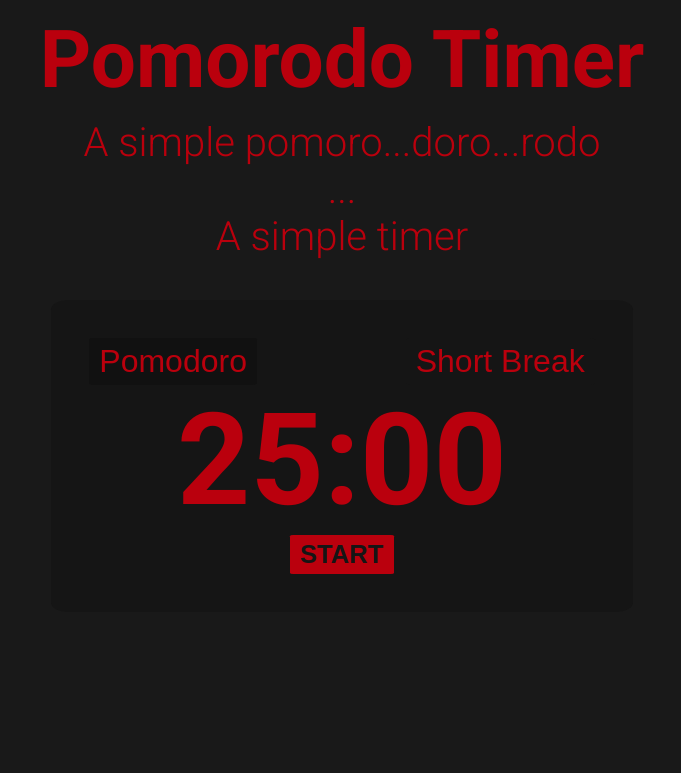
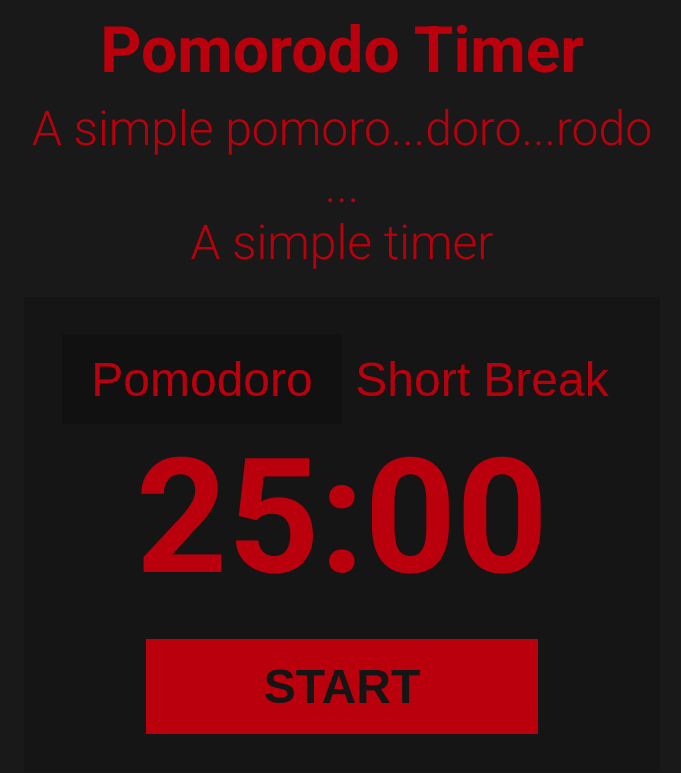
Before and after one commit to framilano/framilano.github.io, a PHP site: page /Projects/pomorodotimer/pomorodotimer.html in a window 1280 px wide. Shown: the top 773 px of the page, without its empty margins (298-979 px from the left). Run offline with PHP 8.4, Linux system fonts and the light colour scheme.

Commit message:
Fixed layout

```diff
--- a/Projects/pomorodotimer/css/style.css
+++ b/Projects/pomorodotimer/css/style.css
@@ -4,22 +4,68 @@ body {
     color: #ba000d;
 }
 
-#container {
+
+#title {
+    margin-top: 1%;
+    margin-bottom: 1%;
+    font-size: 4em;
+    font-weight: 700;
+}
+
+#description {
+    margin-top: 0%;
+    font-size: 3em;
+}
+
+#content {
+    margin-top: 2%;
+    text-align: center;
+    background-color: #151515;
+    padding: 3%;
+    margin-left: auto;
+    margin-right: auto;
+    width: 70vh;
+    height: 50vh;
+    display: grid;
+    grid-template-columns: 50% 50%;
+}
+
+#welcomebar {
     text-align: center;
 }
 
-#content {
-    background-color: #151515;
-    padding: 3%;
-    margin: auto;
-    width: 40%;
-    border-radius: 3%;
+#pomodorobtn{
+    font-size: 3em;
+    grid-row: 1;
+    grid-column: 1 / 2;
+}
+
+#shortbreakbtn {
+    font-size: 3em;
+    grid-row: 1;
+    grid-column: 2 / 3;
 }
 
 #timer {
+    grid-row: 2;
+    grid-column: 1 / 3;
     font-family: 'Roboto', sans-serif;
-    font-weight:700;
-    font-size: 10vw;
+    font-weight: 700;
+    font-size: 10em;
+}
+
+
+#startbtn {
+    grid-row: 3;
+    grid-column: 1 / 3;
+    font-weight: 700;
+    box-shadow: 0px 3% 0px 0px #7f0000;
+    background-color: #ba000d;
+    color:#151515;
+    font-size: 3em;
+    width: 70%;
+    margin-left: auto;
+    margin-right: auto;
 }
 
 button {
@@ -31,52 +77,9 @@ button {
     padding-top: 1%;
     padding-bottom: 1%;
     border:none;
-    border-radius: 3%;
     font-size: 2.5vw;
 }
 
 .selectedbutton {
-    color:#ba000d;
     background-color: #111111;
-    padding:2%;
-    padding-top: 1%;
-    padding-bottom: 1%;
-    border:none;
-    border-radius: 3%;
-    font-size: 2.5vw;
 }
-
-#content, #title {
-    text-align: center;
-}
-
-#startbtn {
-    font-weight: 700;
-    box-shadow: 0px 3% 0px 0px #7f0000;
-    background-color: #ba000d;
-    color:#151515;
-    font-size: 2vw;
-}
-
-#welcomebar {
-    text-align: center;
-}
-
-#title {
-    margin-top: 1%;
-    margin-bottom: 1%;
-    font-size: 500%;
-}
-
-#description {
-    margin-top: 0%;
-    font-size: 250%;
-}
-
-#pomodorobtn{
-    float:left;
-}
-
-#shortbreakbtn {
-    float:right;
-}
--- a/Projects/pomorodotimer/js/script.js
+++ b/Projects/pomorodotimer/js/script.js
@@ -17,7 +17,7 @@ function spawnPomodoroTimer() {
     document.getElementById('startbtn').innerHTML ="START"
     document.getElementById('pomodorobtn').className="selectedbutton"
     document.getElementById('shortbreakbtn').className=""
-    clearWorkerTimer()
+    if (worker != null) clearWorkerTimer()
     current_timer="pomodoro"
     timer = document.getElementById('timer')
     timer.value ="pomodoro"
@@ -28,7 +28,7 @@ function spawnShortBreakTimer() {
     document.getElementById('startbtn').innerHTML ="START"
     document.getElementById('shortbreakbtn').className="selectedbutton"
     document.getElementById('pomodorobtn').className=""
-    clearWorkerTimer()
+    if (worker != null) clearWorkerTimer()
     current_timer = "shortbreak"
     timer = document.getElementById('timer')
     timer.value ="shortbreak"
@@ -37,7 +37,7 @@ function spawnShortBreakTimer() {
 
 function alarm() {
     document.getElementById('startbtn').innerHTML ="START"
-    clearWorkerTimer()
+    if (worker != null) clearWorkerTimer()
     audio.play();
     if (current_timer=="pomodoro") document.getElementById('shortbreakbtn').click()
     else document.getElementById('pomodorobtn').click()
--- a/Projects/pomorodotimer/pomorodotimer.html
+++ b/Projects/pomorodotimer/pomorodotimer.html
@@ -3,33 +3,29 @@
 <html lang="en">
 
 <head>
-    <link rel="shortcut icon" type="image/jpg" href="assets/tomato.ico"/>
+    <meta charset="UTF-8">
+    <meta http-equiv="X-UA-Compatible" content="IE=edge">
+    <meta name="viewport" content="width=device-width, initial-scale=1.0">
+    <link rel="shortcut icon" type="image/jpg" href="assets/tomato.ico" />
     <link rel="preconnect" href="https://fonts.gstatic.com">
     <link href="https://fonts.googleapis.com/css2?family=Roboto:ital,wght@0,300;1,500&display=swap" rel="stylesheet">
     <link href="https://fonts.googleapis.com/css2?family=Roboto:wght@700&display=swap" rel="stylesheet">
     <link rel="stylesheet" href="css/style.css">
-    <meta charset="UTF-8">
-    <meta http-equiv="X-UA-Compatible" content="IE=edge">
-    <meta name="viewport" content="width=device-width, initial-scale=1.0">
     <title>Pomorodo Timer</title>
 </head>
 
 <body>
     <div id="welcomebar">
-        <h1 id="title">Pomorodo Timer</h1>
-        <p id ="description">A simple pomoro...doro...rodo<br>...<br>A simple timer</p>
+        <div id="title">Pomorodo Timer</div>
+        <div id="description">A simple pomoro...doro...rodo<br>...<br>A simple timer</div>
     </div>
-    <div id="container">
     <div id="content">
-            <div id="options">
         <button id="pomodorobtn">Pomodoro</button>
         <button id="shortbreakbtn">Short Break</button>
-            </div>
         <div id="timer" value="pomodoro">
             25:00
         </div>
         <button id="startbtn">START</button>
-        </div>
     </div>
 </body>
 
```
Lines whose indentation alone changed are shown as unchanged.
